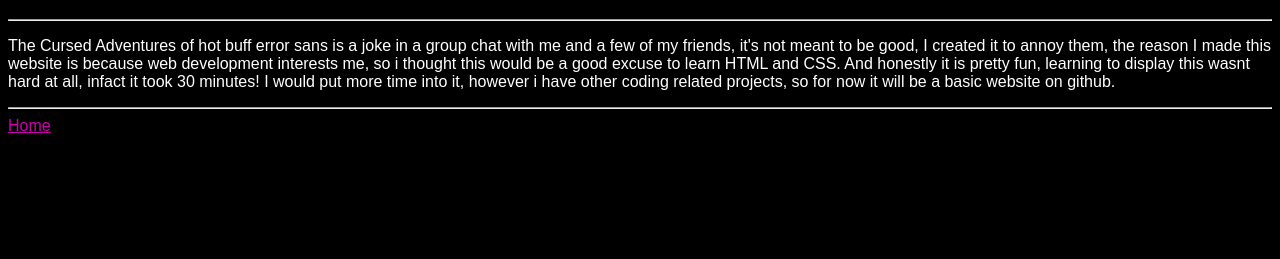
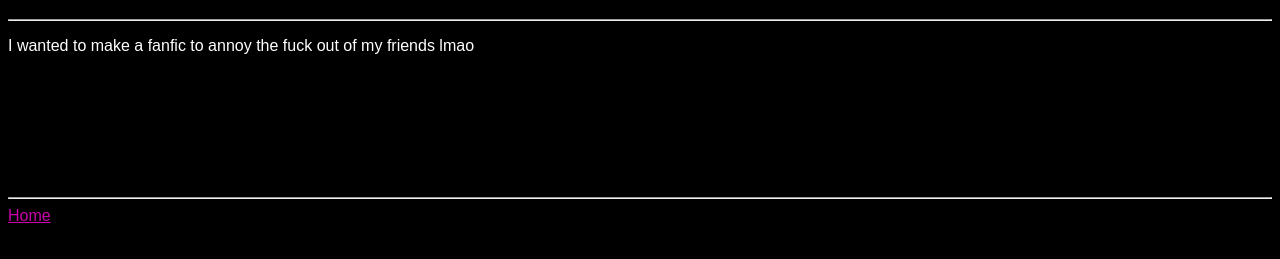
Before and after one commit to RacoonOwO/tCAoHBES, a plain HTML site: page about.html in a window 1280 px wide. Shown: the part 61-320 px from the top of the page. Drawn offline with Linux system fonts and the light colour scheme.

```diff
--- a/about.html
+++ b/about.html
@@ -12,15 +12,8 @@
         </h1>
     <hr>
         <p style="color: #ffffff; font-family: 'Arial', serif;">
-            The Cursed Adventures of hot buff error sans is a joke in a group
-            chat with me and a few of my friends, it's not meant to be good,
-            I created it to annoy them, the reason I made this website is because
-            web development interests me, so i thought this would be a
-            good excuse to learn HTML and CSS. And honestly it is pretty fun,
-            learning to display this wasnt hard at all, infact it took 30 minutes!
-            I would put more time into it, however i have other
-            coding related projects, so for now it will be a basic
-            website on github.
+            I wanted to make a fanfic to annoy the fuck out of my friends lmao
+            <br><br><br><br><br><br><br><br>
         </p>
     <hr>
         <a href="index.html" style="color: #ca00ac; font-family: 'Arial', serif;">
```
Also changed, not shown: chap1.html (+8 -4 lines), index.html (+1 -0 lines).
